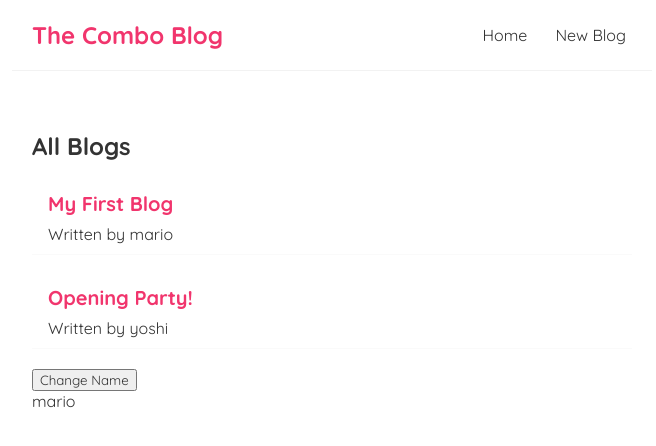
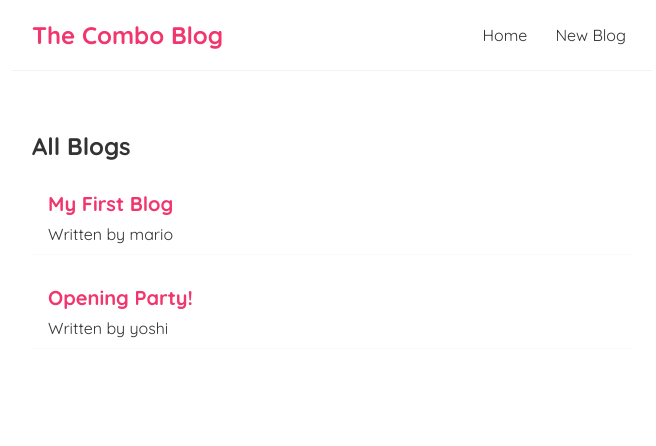
Before and after one commit to Ozioma45/Combo_blog-React, a React (Vite) app: page / in a window 1280 px wide. Shown: the top 446 px of the page, without its empty margins (308-964 px from the left). Built offline with nearby package versions, Linux system fonts and the light colour scheme; data requests are answered from the project's data file.

Commit message:
conditional loading message

```diff
--- a/src/Home.jsx
+++ b/src/Home.jsx
@@ -4,8 +4,7 @@ import BlogList from "./BlogList";
 
 export default function Home() {
   const [blogs, setBlogs] = useState(null);
-
-  const [name, setName] = useState("mario");
+  const [isPending, setIsPending] = useState(true);
 
   useEffect(() => {
     fetch("http://localhost:8000/blogs")
@@ -15,13 +14,13 @@ export default function Home() {
       .then((data) => {
         console.log(data);
         setBlogs(data);
+        setIsPending(false);
       });
   }, []);
   return (
     <div className="Home">
+      {isPending && <div>Loading...</div>}
       {blogs && <BlogList blogs={blogs} title="All Blogs" />}
-      <button onClick={() => setName("John")}>Change Name</button>
-      <p>{name}</p>
     </div>
   );
 }
```
